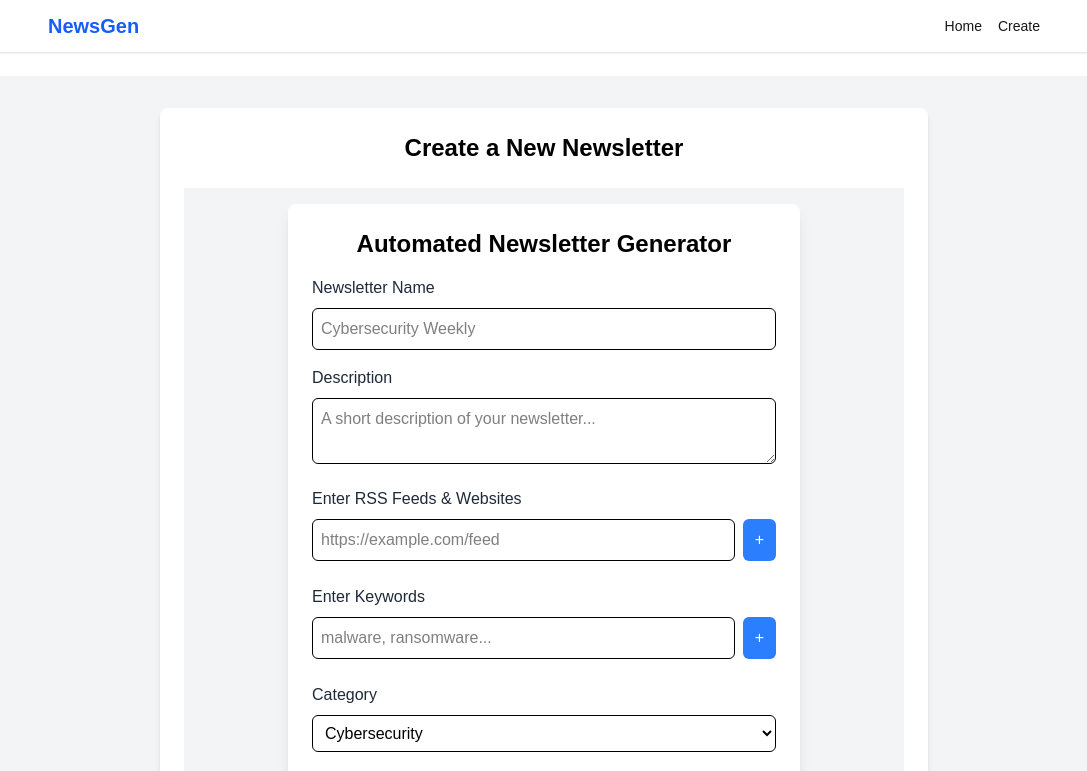
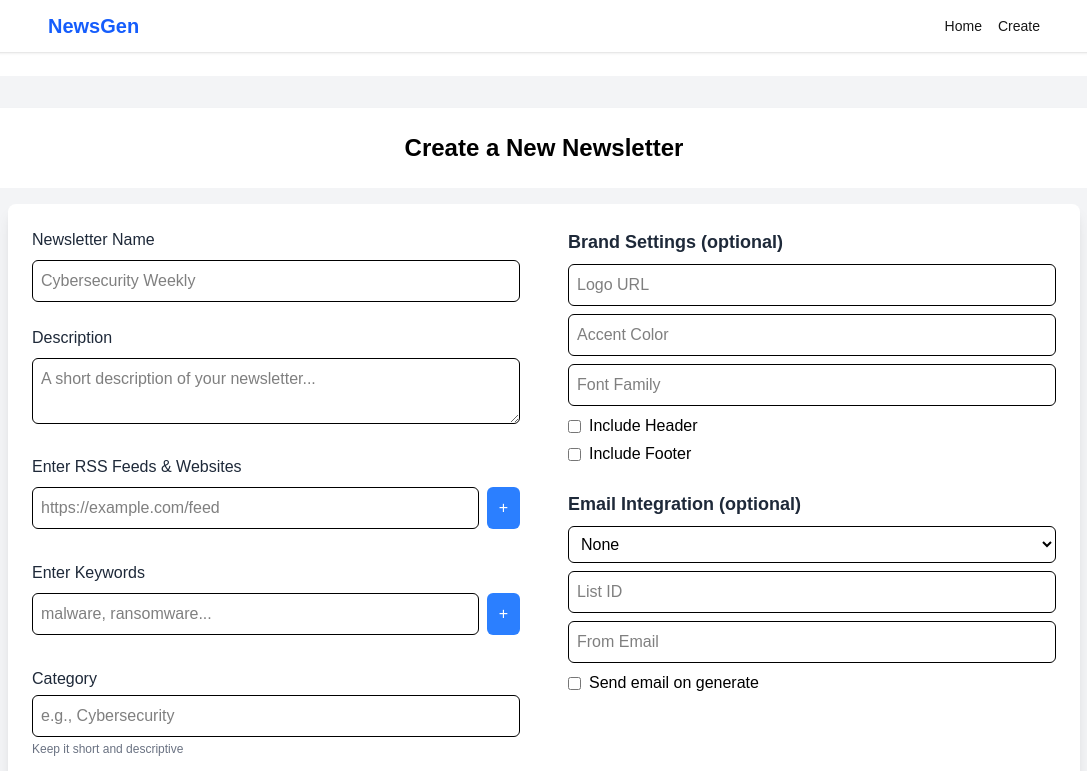
Before and after one commit to daniel-macias/capstone-project, a Next.js app: page /create in a window 1280 px wide. Shown: the top 771 px of the page, without its empty margins (96-1183 px from the left). Built offline with nearby package versions, Linux system fonts and the light colour scheme.

Commit message:
changed form style

```diff
--- a/app/create/page.tsx
+++ b/app/create/page.tsx
@@ -5,7 +5,7 @@ import NewsletterForm from '@/components/NewsletterForm';
 export default function CreateNewsletterPage() {
   return (
     <div className="min-h-screen bg-gray-100 py-8 px-4">
-      <div className="max-w-3xl mx-auto bg-white shadow-md rounded-lg p-6">
+      <div className="max-w-6xl mx-auto bg-white shadow-md rounded-lg p-6">
         <h1 className="text-2xl font-bold mb-6 text-center text-black">Create a New Newsletter</h1>
         <NewsletterForm />
       </div>
--- a/app/edit/[id]/page.tsx
+++ b/app/edit/[id]/page.tsx
@@ -32,7 +32,7 @@ export default function EditNewsletterPage() {
 
   return (
     <div className="min-h-screen bg-gray-100 py-8 px-4">
-      <div className="max-w-3xl mx-auto bg-white shadow-md rounded-lg p-6">
+      <div className="max-w-6xl mx-auto bg-white shadow-md rounded-lg p-6">
         <h1 className="text-2xl font-bold mb-6 text-center text-black">Edit Newsletter</h1>
         <NewsletterForm initialValues={initialData} />
       </div>
--- a/components/NewsletterForm.tsx
+++ b/components/NewsletterForm.tsx
@@ -12,7 +12,7 @@ export default function NewsletterForm({ initialValues }: Props) {
   const [rssList, setRssList] = useState<string[]>([]);
   const [keywords, setKeywords] = useState('');
   const [keywordList, setKeywordList] = useState<string[]>([]);
-  const [selectedCategory, setSelectedCategory] = useState('Cybersecurity');
+  const [category, setCategory] = useState('');
   const [dateRange, setDateRange] = useState('Past Week');
   const [frequency, setFrequency] = useState('Weekly');
   const [name, setName] = useState('');
@@ -20,17 +20,51 @@ export default function NewsletterForm({ initialValues }: Props) {
   const [outputFormat, setOutputFormat] = useState('docx');
   const [cloudStorage, setCloudStorage] = useState('GoogleDrive');
 
+  const [brandSettings, setBrandSettings] = useState({
+    logoUrl: '',
+    accentColor: '',
+    fontFamily: '',
+    includeHeader: false,
+    includeFooter: false,
+  });
+
+  const [emailIntegration, setEmailIntegration] = useState({
+    provider: 'None',
+    listId: '',
+    fromEmail: '',
+    sendOnGenerate: false,
+  });
+
   useEffect(() => {
     if (initialValues) {
       setName(initialValues.name);
       setDescription(initialValues.description || '');
       setRssList(initialValues.feeds);
       setKeywordList(initialValues.keywords);
-      setSelectedCategory(initialValues.category);
+      setCategory(initialValues.category);
       setDateRange(initialValues.dateRange);
       setFrequency(initialValues.frequency);
       setOutputFormat(initialValues.outputFormat);
       setCloudStorage(initialValues.cloudStorage);
+
+      if (initialValues.brandSettings) {
+        setBrandSettings({
+          logoUrl: initialValues.brandSettings.logoUrl ?? '',
+          accentColor: initialValues.brandSettings.accentColor ?? '',
+          fontFamily: initialValues.brandSettings.fontFamily ?? '',
+          includeHeader: initialValues.brandSettings.includeHeader ?? false,
+          includeFooter: initialValues.brandSettings.includeFooter ?? false,
+        });
+      }
+
+      if (initialValues.emailIntegration) {
+        setEmailIntegration({
+          provider: initialValues.emailIntegration.provider ?? 'None',
+          listId: initialValues.emailIntegration.listId ?? '',
+          fromEmail: initialValues.emailIntegration.fromEmail ?? '',
+          sendOnGenerate: initialValues.emailIntegration.sendOnGenerate ?? false,
+        });
+      }
     }
   }, [initialValues]);
 
@@ -62,20 +96,21 @@ export default function NewsletterForm({ initialValues }: Props) {
       description,
       rssList,
       keywordList,
-      selectedCategory,
+      category,
       dateRange,
       frequency,
       outputFormat,
       cloudStorage,
+      brandSettings,
+      emailIntegration,
     });
   };
 
   return (
-    <div className="flex justify-center items-center min-h-screen bg-gray-100 p-4 text-black">
-      <div className="w-full max-w-lg bg-white shadow-lg rounded-lg p-6">
-        <h1 className="text-2xl font-bold text-center mb-4">Automated Newsletter Generator</h1>
-
-        <div className="mb-4">
+    <div className="flex justify-center min-h-screen bg-gray-100 p-4 text-black">
+      <div className="w-full max-w-screen-xl bg-white shadow-lg rounded-lg p-6 grid grid-cols-1 md:grid-cols-2 gap-12">
+        <div className="space-y-6">
+          <div>
             <label className="block text-gray-800 mb-2">Newsletter Name</label>
             <input
               type="text"
@@ -86,7 +121,7 @@ export default function NewsletterForm({ initialValues }: Props) {
             />
           </div>
 
-        <div className="mb-4">
+          <div>
             <label className="block text-gray-800 mb-2">Description</label>
             <textarea
               className="w-full p-2 border rounded-md"
@@ -96,8 +131,8 @@ export default function NewsletterForm({ initialValues }: Props) {
             />
           </div>
 
-        {/* RSS Feed Input */}
-        <div className="mb-4">
+          {/* RSS Feeds */}
+          <div>
             <label className="block text-gray-800 mb-2">Enter RSS Feeds & Websites</label>
             <div className="flex gap-2">
               <input
@@ -119,8 +154,8 @@ export default function NewsletterForm({ initialValues }: Props) {
             </div>
           </div>
 
-        {/* Keyword Filtering */}
-        <div className="mb-4">
+          {/* Keywords */}
+          <div>
             <label className="block text-gray-800 mb-2">Enter Keywords</label>
             <div className="flex gap-2">
               <input
@@ -143,22 +178,19 @@ export default function NewsletterForm({ initialValues }: Props) {
           </div>
 
           {/* Category */}
-        <div className="mb-4">
-          <label className="block text-gray-800 mb-2">Category</label>
-          <select
+          <div>
+            <label className="block text-gray-800 mb-1">Category</label>
+            <input
               className="w-full p-2 border rounded-md"
-            value={selectedCategory}
-            onChange={(e) => setSelectedCategory(e.target.value)}
-          >
-            <option>Cybersecurity</option>
-            <option>AI</option>
-            <option>Finance</option>
-            <option>Custom</option>
-          </select>
+              value={category}
+              onChange={(e) => setCategory(e.target.value)}
+              placeholder="e.g., Cybersecurity"
+            />
+            <p className="text-xs text-gray-500 mt-1">Keep it short and descriptive</p>
           </div>
 
-        {/* Date Range & Frequency */}
-        <div className="mb-4">
+          {/* Date & Frequency */}
+          <div>
             <label className="block text-gray-800 mb-2">Select Date Range</label>
             <select className="w-full p-2 border rounded-md" value={dateRange} onChange={(e) => setDateRange(e.target.value)}>
               <option>Past 24h</option>
@@ -167,7 +199,7 @@ export default function NewsletterForm({ initialValues }: Props) {
             </select>
           </div>
 
-        <div className="mb-4">
+          <div>
             <label className="block text-gray-800 mb-2">Newsletter Frequency</label>
             <select className="w-full p-2 border rounded-md" value={frequency} onChange={(e) => setFrequency(e.target.value)}>
               <option>Daily</option>
@@ -176,34 +208,110 @@ export default function NewsletterForm({ initialValues }: Props) {
             </select>
           </div>
 
-        <div className="mb-4">
+          <div>
             <label className="block text-gray-800 mb-2">Output Format</label>
-          <select
-            className="w-full p-2 border rounded-md"
-            value={outputFormat}
-            onChange={(e) => setOutputFormat(e.target.value)}
-          >
+            <select className="w-full p-2 border rounded-md" value={outputFormat} onChange={(e) => setOutputFormat(e.target.value)}>
               <option>docx</option>
               <option>markdown</option>
               <option>google-doc</option>
             </select>
           </div>
 
-        <div className="mb-4">
+          <div>
             <label className="block text-gray-800 mb-2">Cloud Storage</label>
-          <select
-            className="w-full p-2 border rounded-md"
-            value={cloudStorage}
-            onChange={(e) => setCloudStorage(e.target.value)}
-          >
+            <select className="w-full p-2 border rounded-md" value={cloudStorage} onChange={(e) => setCloudStorage(e.target.value)}>
               <option>GoogleDrive</option>
               <option>OneDrive</option>
               <option>None</option>
             </select>
           </div>
+        </div>
 
-        {/* Save Button */}
-        <button onClick={handleFetchNews} className="w-full bg-green-500 text-white p-2 rounded-md mt-4">Save & Fetch News</button>
+        {/* Right Column for Optional Fields */}
+        <div className="space-y-6">
+          <div>
+            <h2 className="font-semibold text-lg text-gray-800 mb-2">Brand Settings (optional)</h2>
+            <input
+              type="text"
+              placeholder="Logo URL"
+              value={brandSettings.logoUrl}
+              onChange={(e) => setBrandSettings({ ...brandSettings, logoUrl: e.target.value })}
+              className="w-full mb-2 p-2 border rounded-md"
+            />
+            <input
+              type="text"
+              placeholder="Accent Color"
+              value={brandSettings.accentColor}
+              onChange={(e) => setBrandSettings({ ...brandSettings, accentColor: e.target.value })}
+              className="w-full mb-2 p-2 border rounded-md"
+            />
+            <input
+              type="text"
+              placeholder="Font Family"
+              value={brandSettings.fontFamily}
+              onChange={(e) => setBrandSettings({ ...brandSettings, fontFamily: e.target.value })}
+              className="w-full mb-2 p-2 border rounded-md"
+            />
+            <label className="flex items-center gap-2 mb-1">
+              <input
+                type="checkbox"
+                checked={brandSettings.includeHeader}
+                onChange={(e) => setBrandSettings({ ...brandSettings, includeHeader: e.target.checked })}
+              />
+              Include Header
+            </label>
+            <label className="flex items-center gap-2">
+              <input
+                type="checkbox"
+                checked={brandSettings.includeFooter}
+                onChange={(e) => setBrandSettings({ ...brandSettings, includeFooter: e.target.checked })}
+              />
+              Include Footer
+            </label>
+          </div>
+
+          <div>
+            <h2 className="font-semibold text-lg text-gray-800 mb-2">Email Integration (optional)</h2>
+            <select
+              value={emailIntegration.provider}
+              onChange={(e) => setEmailIntegration({ ...emailIntegration, provider: e.target.value as any })}
+              className="w-full mb-2 p-2 border rounded-md"
+            >
+              <option>None</option>
+              <option>Mailchimp</option>
+              <option>Substack</option>
+              <option>SMTP</option>
+            </select>
+            <input
+              type="text"
+              placeholder="List ID"
+              value={emailIntegration.listId}
+              onChange={(e) => setEmailIntegration({ ...emailIntegration, listId: e.target.value })}
+              className="w-full mb-2 p-2 border rounded-md"
+            />
+            <input
+              type="email"
+              placeholder="From Email"
+              value={emailIntegration.fromEmail}
+              onChange={(e) => setEmailIntegration({ ...emailIntegration, fromEmail: e.target.value })}
+              className="w-full mb-2 p-2 border rounded-md"
+            />
+            <label className="flex items-center gap-2">
+              <input
+                type="checkbox"
+                checked={emailIntegration.sendOnGenerate}
+                onChange={(e) => setEmailIntegration({ ...emailIntegration, sendOnGenerate: e.target.checked })}
+              />
+              Send email on generate
+            </label>
+          </div>
+        </div>
+
+        <div className="col-span-full">
+          <button onClick={handleFetchNews} className="w-full bg-green-500 text-white p-2 rounded-md mt-6">
+            Save & Fetch News
+          </button>
+        </div>
       </div>
     </div>
   );
```
Lines whose indentation alone changed are shown as unchanged.
